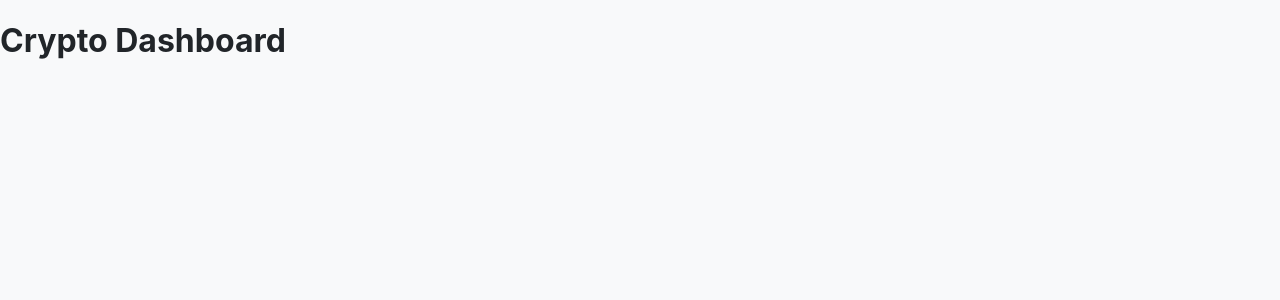
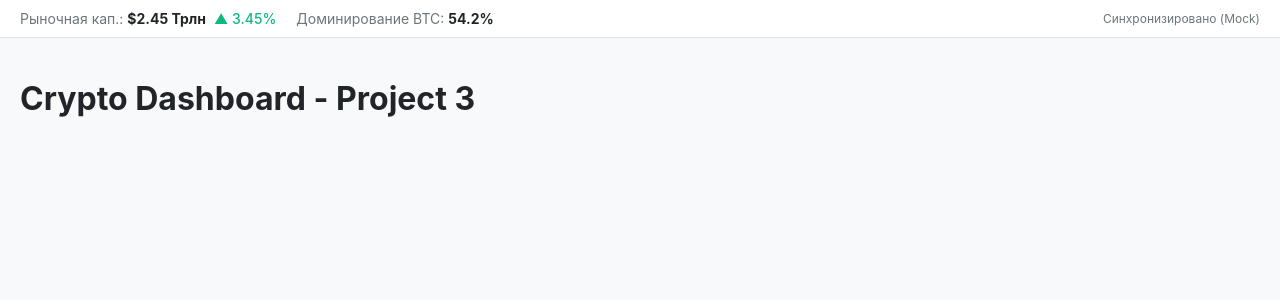
Before and after one commit to Heimtar/crypto-dashboard, a React (Vite) app: page / in a window 1280 px wide. Shown: the top 300 px of the page. Built offline with nearby package versions, Linux system fonts and the light colour scheme.

Commit message:
feat: create and integrate MarketTicker component

```diff
--- a/src/App.jsx
+++ b/src/App.jsx
@@ -1,7 +1,17 @@
+import React from "react";
+// Импортируем наш новый компонент и мок-данные
+import MarketTicker from "./components/MarketTicker";
+import mockData from "./data/mockData.json";
+
 function App() {
   return (
     <div>
-      <h1>Crypto Dashboard</h1>
+      {/* Рендерим бар и передаем туда ветку global из JSON */}
+      <MarketTicker globalData={mockData.global} />
+
+      <main style={{ padding: "20px" }}>
+        <h1>Crypto Dashboard - Project 3</h1>
+      </main>
     </div>
   );
 }
--- /dev/null
+++ b/src/components/MarketTicker.jsx
@@ -0,0 +1,54 @@
+import React from "react";
+
+function MarketTicker({ globalData }) {
+  if (!globalData) return null;
+
+  // Проверяем, положительный ли тренд, чтобы выбрать нужный цвет
+  const isPositive = globalData.marketCapChange24h >= 0;
+
+  return (
+    <div
+      style={{
+        display: "flex",
+        justifyContent: "space-between",
+        alignItems: "center",
+        padding: "10px 20px",
+        backgroundColor: "var(--bg-card)",
+        borderBottom: "1px solid var(--border-color)",
+        fontSize: "14px",
+      }}
+    >
+      {/* Левая часть: Капитализация и её динамика */}
+      <div style={{ display: "flex", gap: "20px" }}>
+        <div>
+          <span style={{ color: "var(--text-muted)" }}>Рыночная кап.: </span>
+          <strong>${(globalData.marketCap / 1e12).toFixed(2)} Трлн</strong>
+          <span
+            style={{
+              marginLeft: "8px",
+              color: isPositive ? "var(--crypto-up)" : "var(--crypto-down)",
+              fontWeight: "500",
+            }}
+          >
+            {isPositive ? "▲" : "▼"} {Math.abs(globalData.marketCapChange24h)}%
+          </span>
+        </div>
+
+        {/* Средняя часть: Доминирование Биткоина */}
+        <div>
+          <span style={{ color: "var(--text-muted)" }}>
+            Доминирование BTC:{" "}
+          </span>
+          <strong>{globalData.btcDominance}%</strong>
+        </div>
+      </div>
+
+      {/* Правая часть: Заглушка под статус кэша и тему */}
+      <div style={{ color: "var(--text-muted)", fontSize: "12px" }}>
+        Синхронизировано (Mock)
+      </div>
+    </div>
+  );
+}
+
+export default MarketTicker;
```
